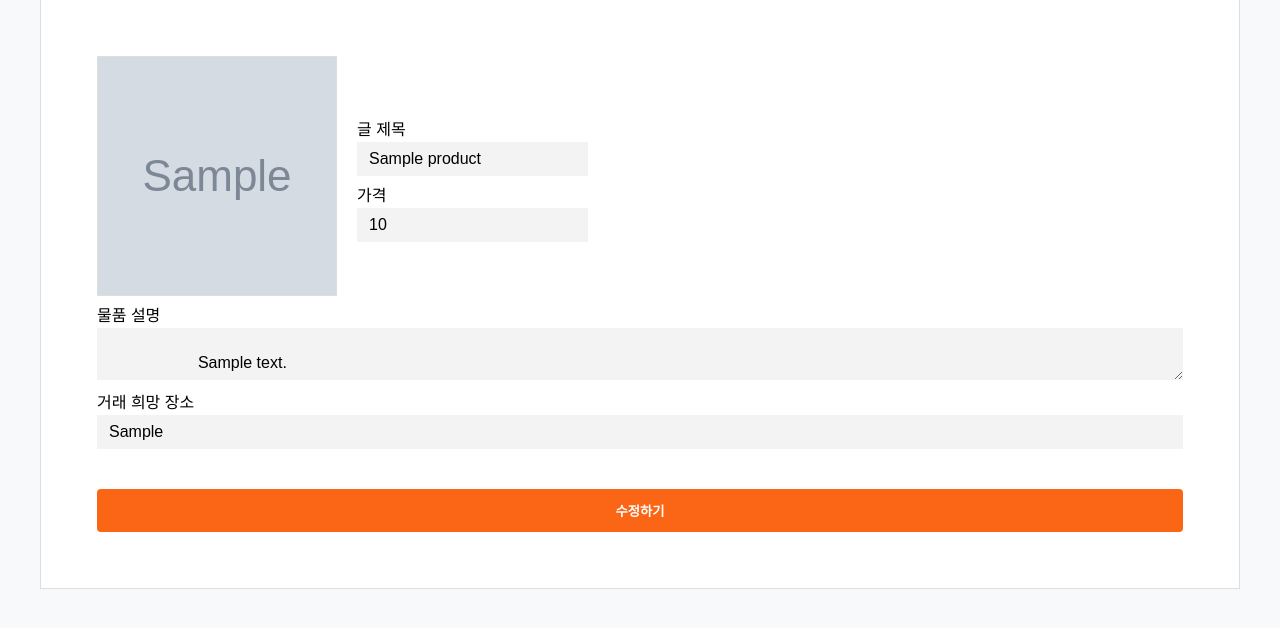
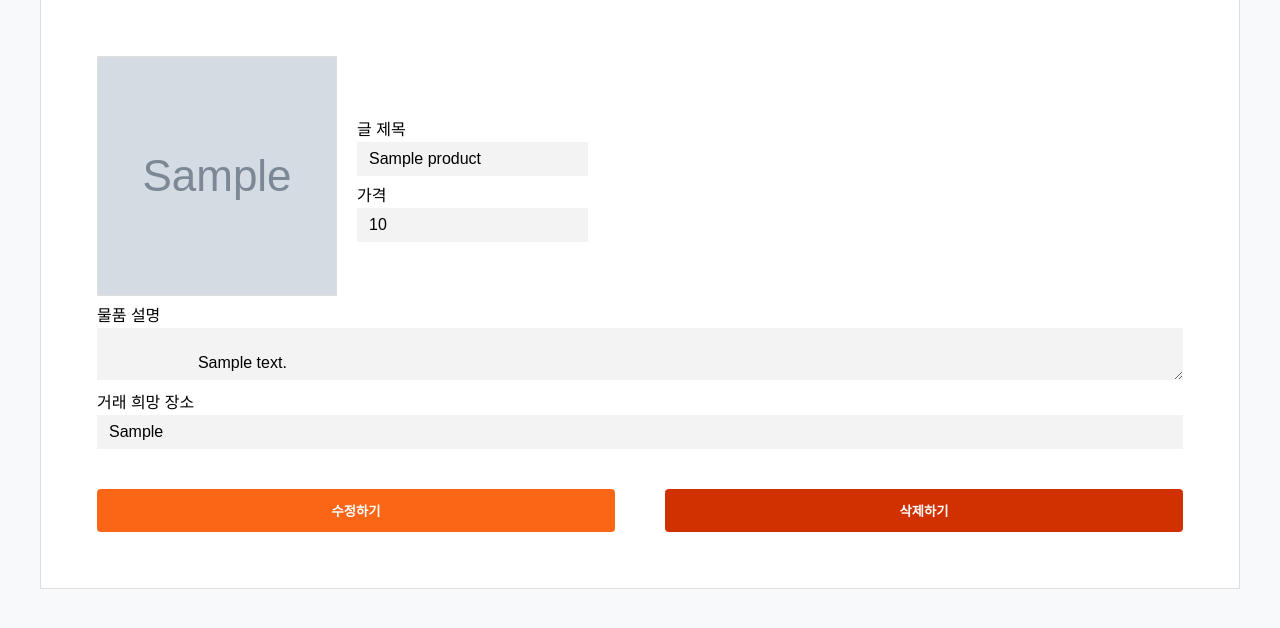
Before and after one commit to OGUbanana/danggeun_project_danggeun, a Django app: page /edit/1/ in a window 1280 px wide. Shown: the part 114-742 px from the top of the page. Run offline with Django 4.2, Linux system fonts and the light colour scheme; tables that the repository leaves empty hold one stand-in row (values such as "Sample post"); grey boxes marked "Sample" are stand-in pictures; parts of the project's set-up code (start-up, migrations or seed data) failed here and were passed over.

Commit message:
게시글 삭제 기능 추가 (#21)
* feat: 상품, 동네 검색 기능

검색기능 추가하고 image 수정

resolves: #18

* feat: 게시글 삭제 추가, nav.html chat 링크 수정, 이미지 media 링크 수정

resolves: #20

```diff
--- a/danggeun/danggeun/settings.py
+++ b/danggeun/danggeun/settings.py
@@ -11,7 +11,7 @@ https://docs.djangoproject.com/en/4.2/ref/settings/
 """
 
 from pathlib import Path
-import json
+import json, os
 
 # Build paths inside the project like this: BASE_DIR / 'subdir'.
 BASE_DIR = Path(__file__).resolve().parent.parent
@@ -134,6 +134,8 @@ USE_TZ = False
 # https://docs.djangoproject.com/en/4.2/howto/static-files/
 
 STATIC_URL = 'static/'
+MEDIA_URL = '/media/'
+MEDIA_ROOT = os.path.join(BASE_DIR, 'media/')
 
 # Default primary key field type
 # https://docs.djangoproject.com/en/4.2/ref/settings/#default-auto-field
--- a/danggeun/market/static/css/write.css
+++ b/danggeun/market/static/css/write.css
@@ -47,7 +47,13 @@ label{
   padding: 0 0 0 20px;
 }
 
-.submit-button-box button{
+.submit-button-box{
+  display: flex;
+  gap: 50px;
+}
+
+
+.edit-button, .submit-button{
   width:-webkit-fill-available;
   margin-top: 40px;
   background-color: #fa6616;
@@ -57,3 +63,13 @@ label{
   font-weight: 700;
   padding: 12px 0;
 }
+.delete-button{
+  width:-webkit-fill-available;
+  margin-top: 40px;
+  background-color: #d13100;
+  border: none;
+  border-radius: 4px;
+  color: #fff;
+  font-weight: 700;
+  padding: 12px 0;
+}
--- a/danggeun/market/static/js/write.js
+++ b/danggeun/market/static/js/write.js
@@ -1,3 +1,12 @@
+document.querySelector(".submit-button").addEventListener("click", function(event){
+  let imageField = document.getElementById("productImage");
+
+  if(!imageField.value){
+      alert("이미지를 넣어주세요!");
+      event.preventDefault();
+  }
+});
+
 function previewImage(event) {
   let reader = new FileReader();
   reader.onload = function () {
--- a/danggeun/market/templates/chat.html
+++ b/danggeun/market/templates/chat.html
@@ -8,6 +8,7 @@
     <meta name="viewport" content="width=device-width, initial-scale=1.0"/>
     <link rel="stylesheet" type="text/css" href="{% static 'css/reset.css' %}"/>
     <link rel="stylesheet" type="text/css" href="{% static 'css/global.css' %}"/>
+    <link rel="stylesheet" type="text/css" href="{% static 'css/chat.css' %}"/>
     <link rel="stylesheet" type="text/css" href="{% static 'css/test.css' %}"/>
     <link rel="stylesheet" type="text/css" href="{% static 'css/nav.css' %}"/>
     <link rel="stylesheet" type="text/css" href="{% static 'css/footer.css' %}"/>
--- a/danggeun/market/templates/nav.html
+++ b/danggeun/market/templates/nav.html
@@ -26,7 +26,7 @@
           <input type="text" id="search" name="search" class="search" placeholder="물품이나 동네를 검색해보세요"/>
         </form>
         {% if user.is_authenticated %}
-          <a href="" class="ghost-button orange">채팅하기</a>
+          <a href="{% url 'market:chat' %}" class="ghost-button orange">채팅하기</a>
           <a href="{% url 'market:logout' %}" class="ghost-button" style="color: #1e1e1e">로그아웃</a>
 
         {% else %}
--- a/danggeun/market/templates/write.html
+++ b/danggeun/market/templates/write.html
@@ -25,7 +25,7 @@
                 <div class="flex-box">
                   <label class="img-upload">
                     <img src="{% if product %}{{ product.product_image.url }}{% else %}{% static 'img/icon_photo.png' %}{% endif %}" alt="이미지 설명" id="imagePreview">
-                    <input type="file" name="product_image" accept="image/*" style="display: none;" onchange="previewImage(event);">
+                    <input type="file" name="product_image" accept="image/*" style="display: none;" onchange="previewImage(event);"  id="productImage">
                   </label>
                   <div>
                     <div class="flex-box column baseline title-box">
@@ -51,9 +51,14 @@
                 </div>
                 <div class="submit-button-box">
                   {% if product %}
-                    <button type="submit">수정하기</button>
+                    {% if product.status == 'R'%}
+                    <button class="submit-button" name="action" type="submit" value='edit'>수정하기</button>
+                    {% else %}
+                    <button class="submit-button" name="action" type="submit" value='edit'>수정하기</button>
+                    <button class="delete-button" name="action" type="submit" value='delete'>삭제하기</button>
+                    {% endif %}
                   {% else %}
-                    <button type="submit">전송</button>
+                    <button class="submit-button" type="submit">등록하기</button>
                   {% endif %}
                 </div>
               </form>
--- a/danggeun/market/urls.py
+++ b/danggeun/market/urls.py
@@ -2,6 +2,8 @@ from django.urls import path
 from . import views
 from .forms import CustomUserForm, CustomAuthForm
 from django.contrib.auth import views as auth_views
+from django.conf.urls.static import static
+from django.conf import settings
 
 app_name = 'market'
 
@@ -23,4 +25,4 @@ urlpatterns = [
 
     path('alert/<str:alert_message>/', views.alert, name='alert'),
 
-]
+] + static(settings.MEDIA_URL, document_root=settings.MEDIA_ROOT)
--- a/danggeun/market/views.py
+++ b/danggeun/market/views.py
@@ -125,24 +125,29 @@ def write(request):
 
 def edit(request, product_id):
     product = get_object_or_404(Product, pk=product_id)
+
     if product:
         product.description = product.description.strip()
+
     if request.method == "POST":
-        product.title = request.POST['title']
-        product.sell_price = request.POST['sell_price']
-        product.description = request.POST['description']
-        product.location = request.POST['location']
-        if 'product_image' in request.FILES:
-            product.product_image = request.FILES['product_image']
-        product.save()
-        return redirect('market:trade_post', product_id=product.pk)
-
+        action = request.POST.get('action')
+        if action == 'edit':
+            product.title = request.POST['title']
+            product.sell_price = request.POST['sell_price']
+            product.description = request.POST['description']
+            product.location = request.POST['location']
+            if 'product_image' in request.FILES:
+                product.product_image = request.FILES['product_image']
+            product.save()
+            return redirect('market:trade_post', product_id=product.pk)
+        elif action == 'delete':
+            product.delete()
+            return redirect('market:trade')
 
     return render(request, 'write.html', {'product': product})
 
 @login_required
 def create_form(request):
-
     if request.method == 'POST':
         form = PostForm(request.POST, request.FILES)
         if form.is_valid():
```
Also changed, not shown: danggeun/market/templatetags/custom_filter.py (+27 -0 lines).
